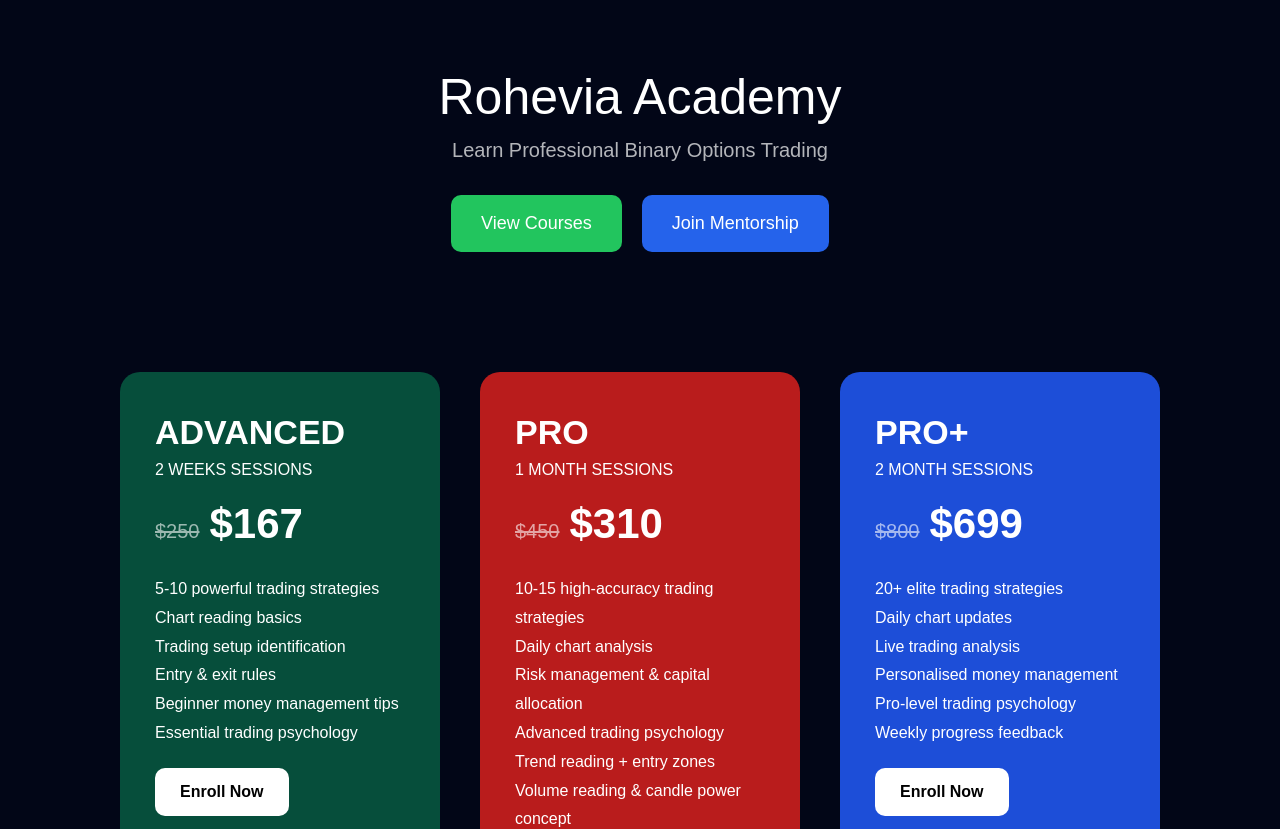
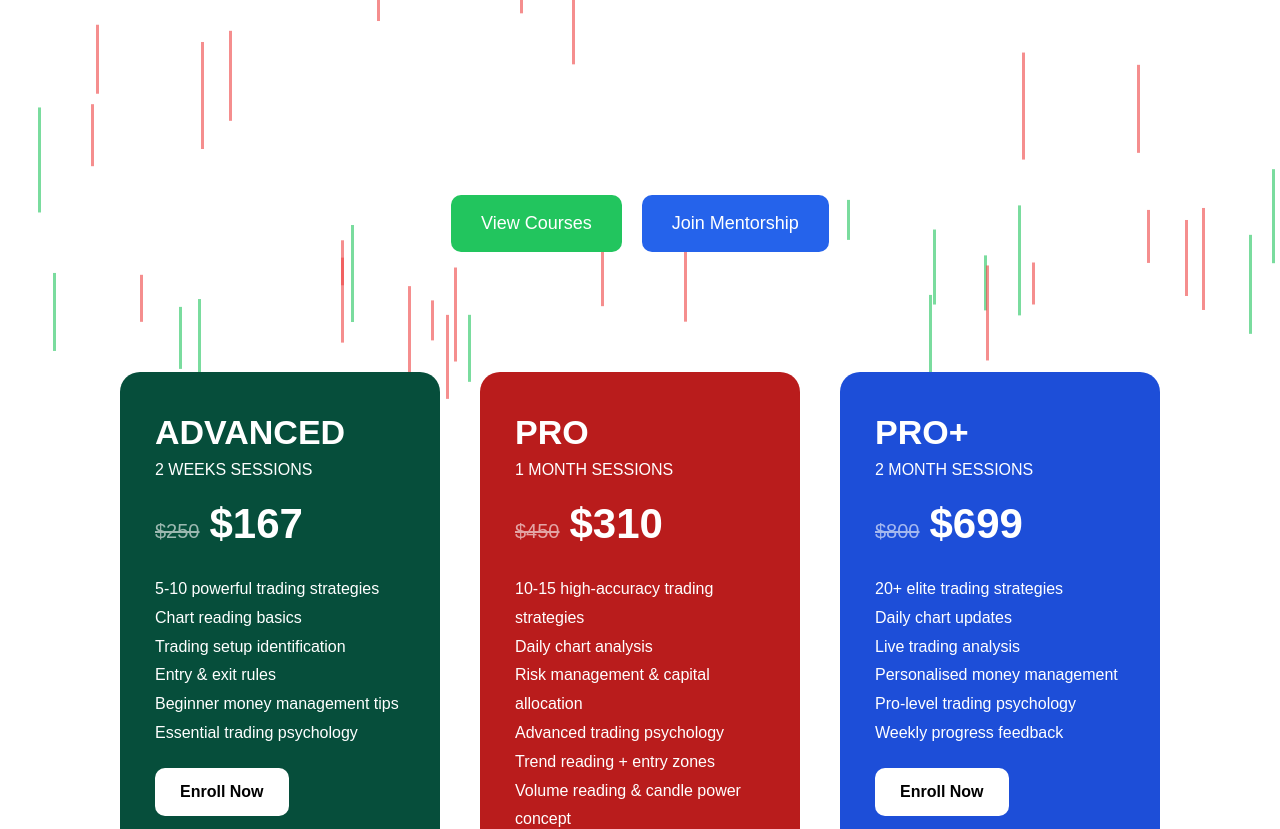
Before and after one commit to roheviaacademy-svg/rohevia-academy, a Next.js app: page / in a window 1280 px wide. Shown: the top 829 px of the page. Built offline with nearby package versions, Linux system fonts and the light colour scheme.

Commit message:
Fixed background visibility

```diff
--- a/app/page.tsx
+++ b/app/page.tsx
@@ -2,7 +2,7 @@ import CandlestickBackground from "./components/CandlestickBackground";
 export default function Home() {
   return (
     <main style={{
-      background:"#020617",
+      background:"transparent",
       color:"white",
      minHeight:"100vh",
       display:"flex",
```
